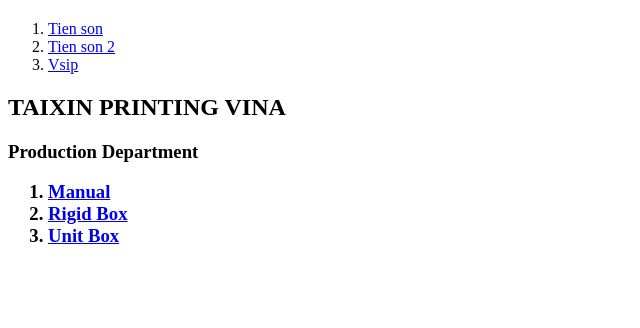
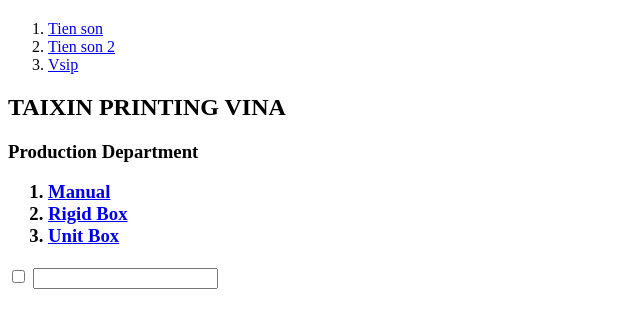
Before and after one commit to dasantea/web, a plain HTML site: page index.html in a window 1280 px wide. Shown: the part 60-388 px from the top of the page, without its empty margins (0-640 px from the left). Drawn offline with Linux system fonts and the light colour scheme.

Commit message:
201223
update

```diff
--- a/index.html
+++ b/index.html
@@ -18,5 +18,7 @@
       <li><a href="5.html">Rigid Box</a></li>
       <li><a href="6.html">Unit Box</a></li>
     </ol>
-  <p>
+   <input type="checkbox">
+   <input type="check box">
 </body>
+</html>
```
Also changed, not shown: 1.html (+4 -3 lines), taixin tienson.jpg (added).
